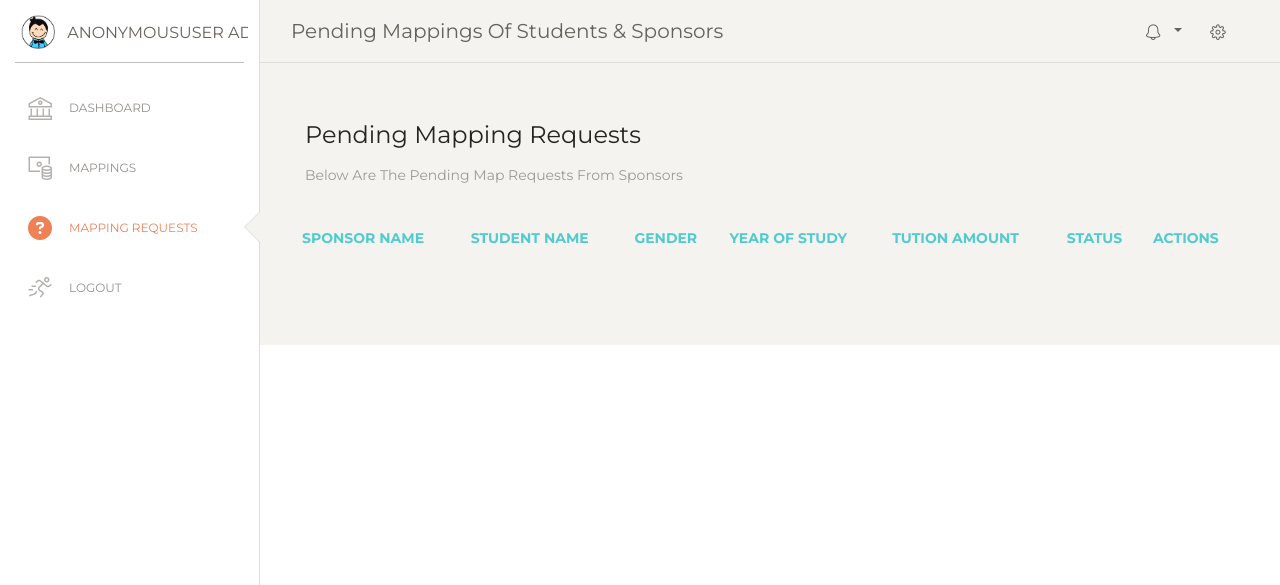
After one commit to Philly-Archie/U-educ, a Django app: page /my_admin/admin_map_requests/ in a window 1280 px wide. The commit adds this page. Shown: the top 585 px of the page. Run offline with Django 5.2, Linux system fonts and the light colour scheme; data comes from the database, SQL or seed files in the repository; both versions use the stored data as it was after the commit; lists and menus that the app fills with data are empty; some libraries are stand-ins or nearby versions.

Commit message:
More admin site changes

```diff
--- a/base/templates/admin/admin_base.html
+++ b/base/templates/my_admin/admin_base.html
@@ -27,8 +27,8 @@
   </head>
 
 <body class="">
-    {% include 'admin/admin_navbar.html' %}
-    {% include 'admin/admin_sidebar.html' %}
+    {% include 'my_admin/admin_navbar.html' %}
+    {% include 'my_admin/admin_sidebar.html' %}
 
     <div class="wrapper">
       {% block content %}
--- a/base/templates/admin/admin_dashboard.html
+++ b/base/templates/my_admin/admin_dashboard.html
@@ -1,4 +1,4 @@
-{% extends 'admin/admin_base.html' %}
+{% extends 'my_admin/admin_base.html' %}
 {% load static %}
 
 {% block content %}
--- /dev/null
+++ b/base/templates/my_admin/admin_map_requests.html
@@ -0,0 +1,61 @@
+{% extends 'my_admin/admin_base.html' %}
+{% load static %}
+
+{% block content %}
+<div class="main-panel">
+    <div class="content">
+        <div class="row">
+
+          <div class="col-md-12">
+            <div class="card card-plain">
+              <div class="card-header">
+                <h4 class="card-title"> Pending Mapping Requests</h4>
+                <p class="card-category"> Below are the pending map requests from sponsors</p>
+              </div>
+              <div class="card-body">
+                <div class="table-responsive">
+                    <table class="table">
+                        <thead class="text-primary">
+                            <tr>
+                                <th>Sponsor Name</th>
+                                <th>Student Name</th>
+                                <th>Gender</th>
+                                <th>Year Of Study</th>
+                                <th>Tution Amount</th>
+                                <th>Status</th>
+                                <th>Actions</th>
+                            </tr>
+                        </thead>
+                        <tbody>
+                            {% for mapping in pending_mappings %}
+                            <tr>
+                                <td>{{ mapping.sponsor }}</td>
+                                <td>{{ mapping.studentFullName }}</td>
+                                <td>{{ mapping.studentGender }}</td>
+                                <td>{{ mapping.yearOfStudy }}</td>
+                                <td>{{ mapping.tuitionAmountPerSemester }}</td>
+                                <td>{{ mapping.status }}</td>
+                                <td>
+                                  <a href="{% url 'accept_mapping' mapping.id %}">
+                                    <button class="btn btn-primary btn-sm"><i class="fa fa-check"></i> Accept</button>
+                                  </a>
+                                  <a href="{% url 'deny_mapping' mapping.id %}">
+                                    <button class="btn btn-danger btn-sm"><i class="fa fa-times"></i> Deny</button>
+                                  </a>
+                                </td>
+                            </tr>
+                            {% endfor %}
+
+                        </tbody>
+                    </table>
+                </div>
+            </div>
+
+            </div>
+          </div>
+        </div>
+      </div>
+</div>
+
+
+{% endblock %}
--- a/base/templates/admin/admin_sidebar.html
+++ b/base/templates/my_admin/admin_sidebar.html
@@ -1,5 +1,5 @@
 {% load static %}
-
+{% if request.user.role != 'Sponsor' %}
     <div class="sidebar {% if inactive_sidebar %}inactive{% endif %}" data-color="white" data-active-color="danger">
         <div class="logo">
           <a href="{% url 'admin_dashboard' %}" class="simple-text logo-mini">
@@ -47,3 +47,4 @@
           </ul>
         </div>
       </div>
+{% endif %}
--- a/base/templates/admin/view_sponsor.html
+++ b/base/templates/my_admin/view_sponsor.html
@@ -1,4 +1,4 @@
-{% extends 'admin/admin_base.html' %}
+{% extends 'my_admin/admin_base.html' %}
 {% load static %}
 
 {% block content %}
--- a/base/templates/admin/view_student.html
+++ b/base/templates/my_admin/view_student.html
@@ -1,4 +1,4 @@
-{% extends 'admin/admin_base.html' %}
+{% extends 'my_admin/admin_base.html' %}
 {% load static %}
 
 {% block content %}
--- a/base/u_educ_site/urls.py
+++ b/base/u_educ_site/urls.py
@@ -22,11 +22,13 @@ urlpatterns = [
 
 
     # Admin urls
-    path('admin_dashboard/', views.adminDashboard, name='admin_dashboard'),
-    path('view_sponsor_details/<str:pk>/', views.viewSponsor, name='admin_view_sponsor'),
-    path('view_student_details/<str:pk>/', views.viewStudent, name='admin_view_student'),
-    path('admin_mappings/', views.mappings, name='admin_mappings'),
-    path('admin_map_requests/', views.mapRequests, name='admin_map_requests'),
+    path('my_admin/admin_dashboard/', views.adminDashboard, name='admin_dashboard'),
+    path('my_admin/view_sponsor_details/<str:pk>/', views.viewSponsor, name='admin_view_sponsor'),
+    path('my_admin/view_student_details/<str:pk>/', views.viewStudent, name='admin_view_student'),
+    path('my_admin/admin_mappings/', views.adminMappings, name='admin_mappings'),
+    path('my_admin/admin_map_requests/', views.adminMappingRequests, name='admin_map_requests'),
+    path('my_admin/accept_mapping/<str:pk>/', views.acceptMapping, name='accept_mapping'),
+    path('my_admin/deny_mapping/<str:pk>/', views.denyMapping, name='deny_mapping'),
 
 
 
--- a/base/u_educ_site/views.py
+++ b/base/u_educ_site/views.py
@@ -172,7 +172,7 @@ def adminDashboard(request):
         'sponsors': sponsors,
         'students_data': students_data,
     }
-    return render(request, 'admin/admin_dashboard.html', context)
+    return render(request, 'my_admin/admin_dashboard.html', context)
 
 
 
@@ -316,7 +316,6 @@ def deleteMapRequest(request, pk):
 
 @login_required(login_url='/login')
 def endMapping(request, pk):
-    # mapping = Mappings.objects.get(id=pk)
     mapping = get_object_or_404(Mappings, id=pk)
     if request.method == 'POST':
         mapping.delete()
@@ -337,7 +336,7 @@ def viewSponsor(request, pk):
         'sponsor': sponsor,
         'page_title': "Sponsor's Details View",
     }
-    return render(request, 'admin/view_sponsor.html', context)
+    return render(request, 'my_admin/view_sponsor.html', context)
 
 def viewStudent(request, pk):
     student = get_object_or_404(UserModel, id=pk)
@@ -353,4 +352,36 @@ def viewStudent(request, pk):
         'education': education_instance,
         'page_title': 'View Student Detials',
     }
-    return render(request, 'admin/view_student.html', context)
+    return render(request, 'my_admin/view_student.html', context)
+
+
+
+def adminMappings(request):
+    active_mappings = Mappings.objects.filter(status='Accepted')
+
+    context = {
+        'active_mappings': active_mappings,
+        'page_title': 'Active Mappings of Students & Sponsors',
+    }
+    return render(request, 'my_admin/admin_mapping.html', context)
+
+def adminMappingRequests(request):
+    pending_mappings = Mappings.objects.filter(status='Pending')
+
+    context = {
+        'pending_mappings': pending_mappings,
+        'page_title': 'Pending Mappings of Students & Sponsors',
+    }
+    return render(request, 'my_admin/admin_map_requests.html', context)
+
+def acceptMapping(request, pk):
+    mapping = get_object_or_404(Mappings, id=pk)
+    mapping.status = 'Accepted'
+    mapping.save()
+    return redirect('admin_dashboard')
+
+def denyMapping(request, pk):
+    mapping = get_object_or_404(Mappings, id=pk)
+    mapping.status = 'Denied'
+    mapping.save()
+    return redirect('admin_dashboard')
```
Also changed, not shown: base/templates/my_admin/admin_mapping.html (added, +56 -0 lines), base/db.sqlite3, base/templates/my_admin/admin_navbar.html (renamed from base/templates/admin/admin_navbar.html).
